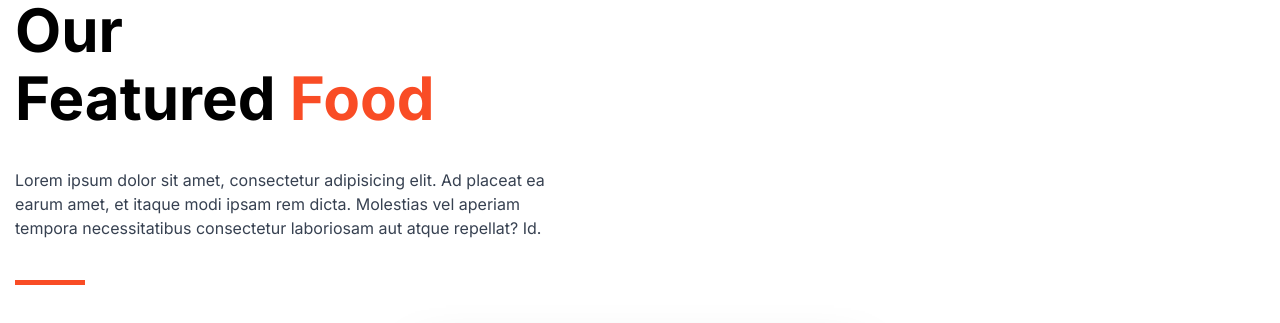
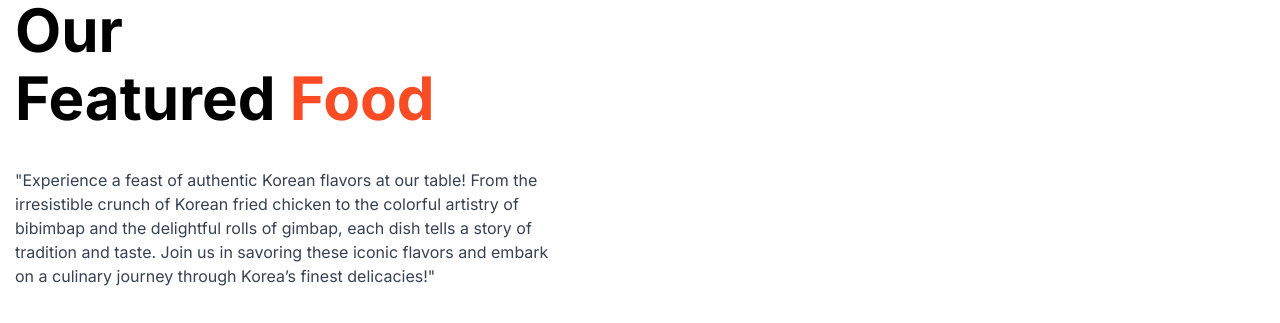
Before and after one commit to mrVinzcode/MP2, a Next.js app: page / in a window 1280 px wide. Shown: the part 1000-1323 px from the top of the page. Built offline with nearby package versions, Linux system fonts and the light colour scheme; grey boxes are pictures that could not be loaded.

Commit message:
change lorem message to our featured food message

```diff
--- /dev/null
+++ b/src/app/services/page.tsx
@@ -0,0 +1,12 @@
+import Services from "@/components/Services";
+import React from "react";
+
+const page = () => {
+  return (
+    <div>
+      <Services />
+    </div>
+  );
+};
+
+export default page;
--- a/src/components/Feature.tsx
+++ b/src/components/Feature.tsx
@@ -11,9 +11,12 @@ const Feature = () => {
       </h2>
 
       <p className="max-w-[550px] pt-10 text-gray-700">
-        Lorem ipsum dolor sit amet, consectetur adipisicing elit. Ad placeat ea
-        earum amet, et itaque modi ipsam rem dicta. Molestias vel aperiam
-        tempora necessitatibus consectetur laboriosam aut atque repellat? Id.
+        &quot;Experience a feast of authentic Korean flavors at our table! From
+        the irresistible crunch of Korean fried chicken to the colorful artistry
+        of bibimbap and the delightful rolls of gimbap, each dish tells a story
+        of tradition and taste. Join us in savoring these iconic flavors and
+        embark on a culinary journey through Korea&rsquo;s finest
+        delicacies!&quot;
       </p>
 
       <Dash />
```
